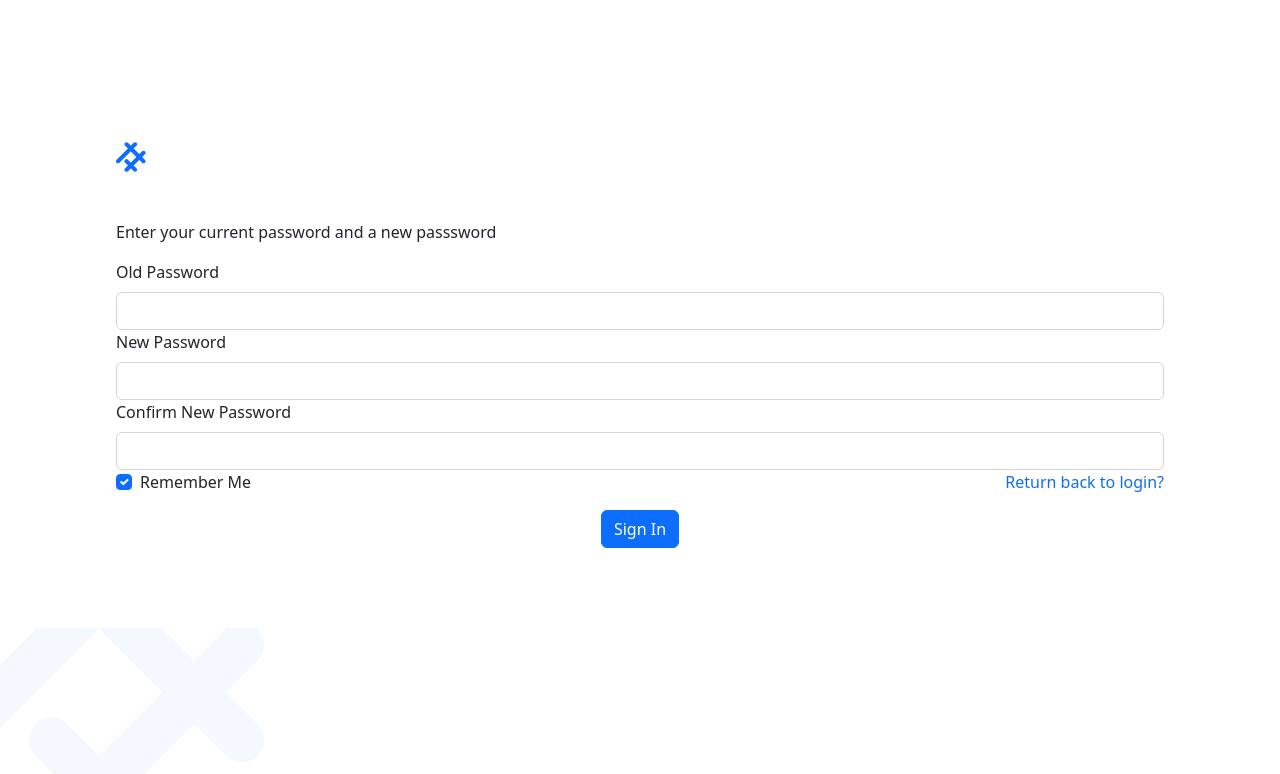
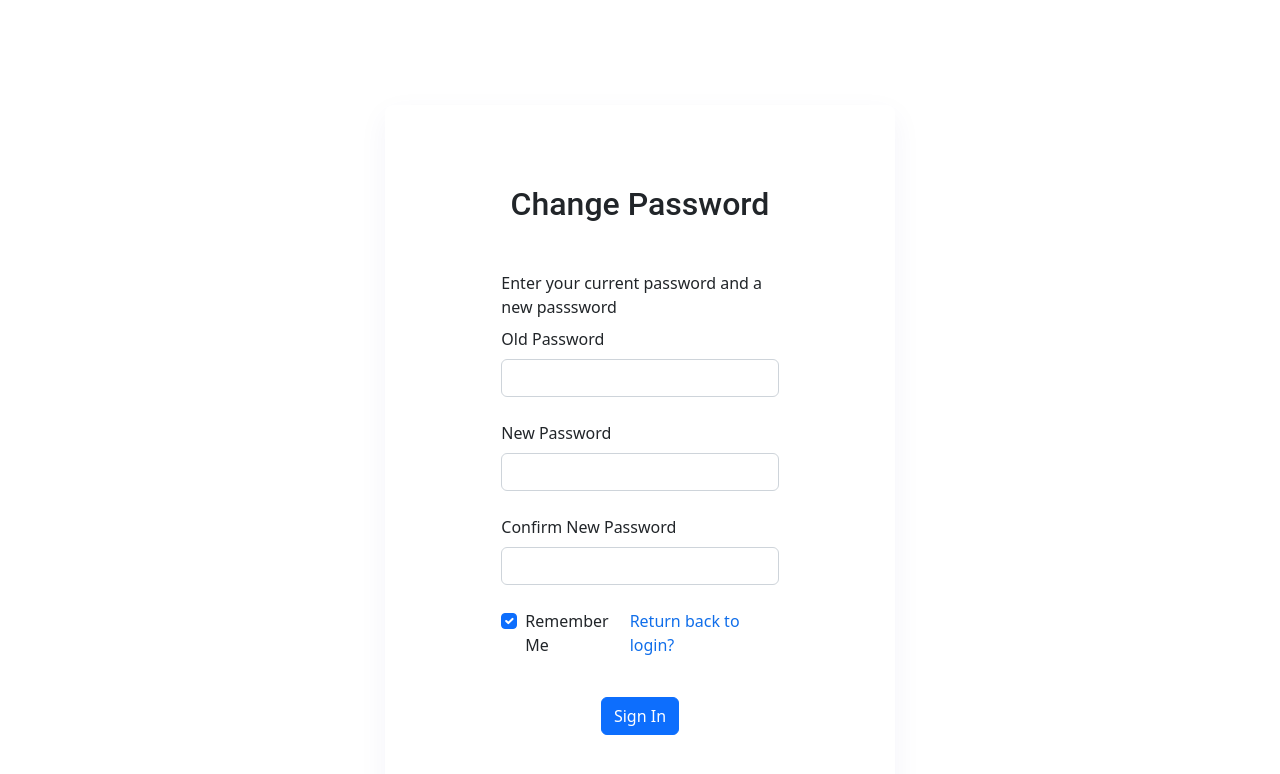
Before and after one commit to Flave1/stem_vision_cms, a React (Create React App) app: page /fws/change-password-on-login in a window 1280 px wide. Shown: the top 774 px of the page. Built offline with nearby package versions, Linux system fonts and the light colour scheme.

Commit message:
fws-implementstion-login

```diff
--- a/src/components/auth/change-password-on-login.tsx
+++ b/src/components/auth/change-password-on-login.tsx
@@ -59,16 +59,14 @@ const FirstTimeLoginPassswordChange = () => {
     return (
         <>
             <section className="login-content">
-                <Row className="m-0 align-items-center bg-white vh-100">
-                    <Col md="12" className="p-0">
-                        <Card className="card-transparent auth-card shadow-none d-flex justify-content-center mb-0">
+            <Row className="m-0 align-items-center d-flex justify-content-center bg-white vh-100">
+             <Col md="6">
+                    <Row className="justify-content-center">
+                    <Col md="10">
+                        <Card className="card auth-card d-flex justify-content-center mb-0">
                             <Card.Body>
-
-                                <Logo color={true} />
-                                <br />
-                                <br />
-                                <br />
-                                <p>Enter your current password and a new passsword</p>
+                            <h2 className="mb-5 text-center">Change Password</h2>
+                                <p className='text center mb-2'>Enter your current password and a new passsword</p>
 
 
                                 <Formik
@@ -106,21 +104,21 @@ const FirstTimeLoginPassswordChange = () => {
                                                         <Field type="password" className="form-control" name="oldPassword" id="oldPassword" aria-describedby="oldPassword" required placeholder=" " />
                                                     </div>
                                                 </Col>
-                                                <Col lg="12" className="">
+                                                <Col lg="12" className="pt-4">
                                                     <div className="form-group">
                                                         {(touched.newPassword && errors.newPassword) && <div className='text-danger'>{errors.newPassword}</div>}
                                                         <label htmlFor="newPassword" className="form-label">New Password</label>
                                                         <Field type="password" required className="form-control" name="newPassword" id="newPassword" aria-describedby="newPassword" placeholder=" " />
                                                     </div>
                                                 </Col>
-                                                <Col lg="12" className="">
+                                                <Col lg="12" className="pt-4">
                                                     <div className="form-group">
                                                         {(touched.confirmNewPassword && errors.confirmNewPassword) && <div className='text-danger'>{errors.confirmNewPassword}</div>}
                                                         <label htmlFor="confirmNewPassword" className="form-label">Confirm New Password</label>
                                                         <Field type="password" required className="form-control" name="confirmNewPassword" id="confirmNewPassword" aria-describedby="confirmNewPassword" placeholder=" " />
                                                     </div>
                                                 </Col>
-                                                <Col lg="12" className="d-flex justify-content-between">
+                                                <Col lg="12" className="pt-4 d-flex justify-content-between">
                                                     <div className="form-check mb-3 form-Check">
                                                         <Field type="checkbox" id="customCheck1" className="form-check-input" />
                                                         <label htmlFor="customCheck1" className='check-label'>Remember Me </label>
@@ -128,7 +126,7 @@ const FirstTimeLoginPassswordChange = () => {
                                                     <Link to={app_routes.authentication.sign_in}>Return back to login?</Link>
                                                 </Col>
                                             </Row>
-                                            <div className="d-flex justify-content-center">
+                                            <div className="d-flex justify-content-center pt-4">
                                                 <button onSubmit={() => {
                                                     handleSubmit()
                                                 }} type="submit"  className='btn btn-primary'>Sign In</button>
@@ -144,16 +142,8 @@ const FirstTimeLoginPassswordChange = () => {
 
                             </Card.Body>
                         </Card>
-                        <div className="sign-bg">
-                            <svg width="280" height="230" viewBox="0 0 431 398" fill="none" xmlns="http://www.w3.org/2000/svg">
-                                <g opacity="0.05">
-                                    <rect x="-157.085" y="193.773" width="543" height="77.5714" rx="38.7857" transform="rotate(-45 -157.085 193.773)" fill="#3B8AFF"></rect>
-                                    <rect x="7.46875" y="358.327" width="543" height="77.5714" rx="38.7857" transform="rotate(-45 7.46875 358.327)" fill="#3B8AFF"></rect>
-                                    <rect x="61.9355" y="138.545" width="310.286" height="77.5714" rx="38.7857" transform="rotate(45 61.9355 138.545)" fill="#3B8AFF"></rect>
-                                    <rect x="62.3154" y="-190.173" width="543" height="77.5714" rx="38.7857" transform="rotate(45 62.3154 -190.173)" fill="#3B8AFF"></rect>
-                                </g>
-                            </svg>
-                        </div>
+                      </Col>
+                      </Row>
                     </Col>
 
                 </Row>
```
